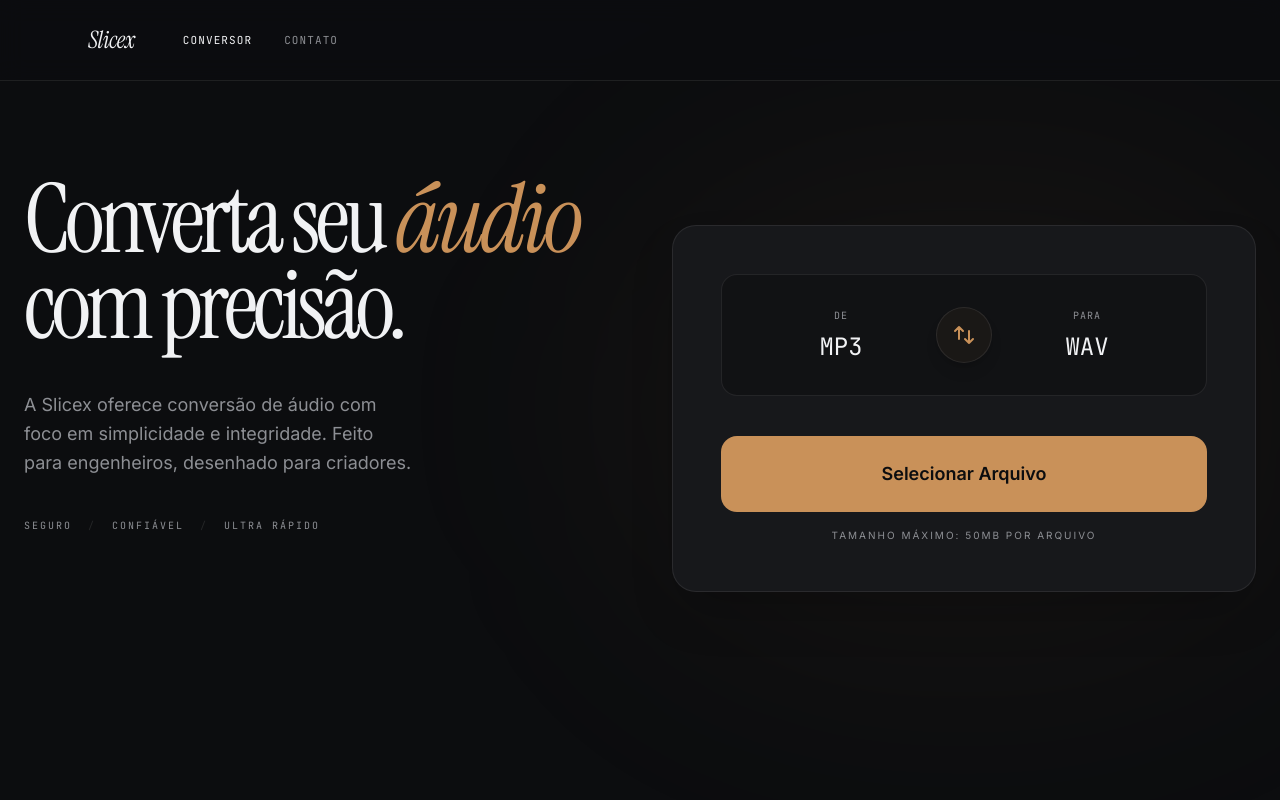
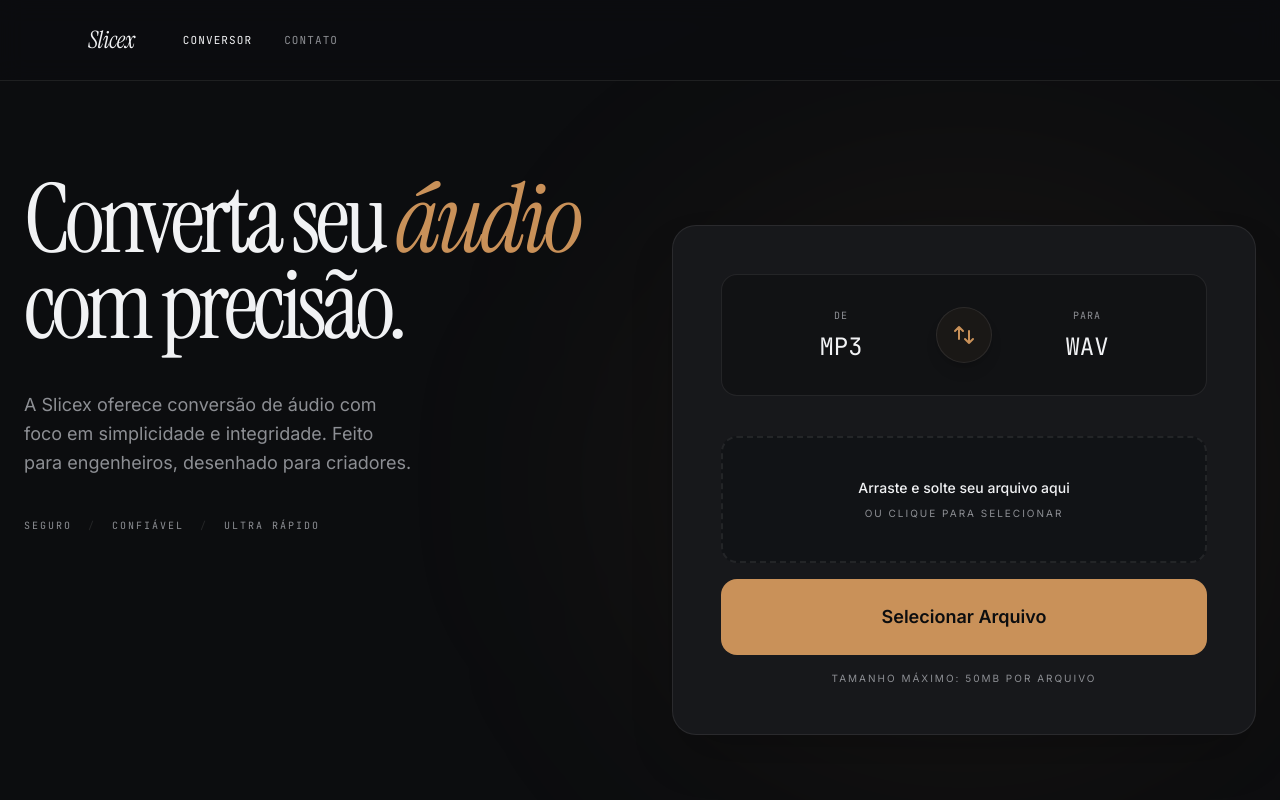
Before and after one commit to vavito/slicex_audio_converter, a React (Vite) app in the folder frontend/: page / in a window 1280 px wide. Shown: the top 800 px of the page. Built offline with nearby package versions, Linux system fonts and the light colour scheme; no server answers.

Commit message:
feat: area de drag and drop file

```diff
--- a/frontend/src/components/conversor/EstadoOcioso.tsx
+++ b/frontend/src/components/conversor/EstadoOcioso.tsx
@@ -1,4 +1,4 @@
-import { useRef } from "react";
+import { useRef, useState, type DragEvent } from "react";
 
 type EstadoOciosoProps = {
   aoSelecionarArquivo: (arquivo: File) => void;
@@ -6,6 +6,7 @@
 
 export function EstadoOcioso({ aoSelecionarArquivo }: EstadoOciosoProps) {
   const referenciaDoInputDeArquivo = useRef<HTMLInputElement>(null);
+  const [estaArrastando, setEstaArrastando] = useState(false);
 
   function abrirSeletorDeArquivo() {
     referenciaDoInputDeArquivo.current?.click();
@@ -19,8 +20,54 @@
     aoSelecionarArquivo(arquivoEscolhido);
   }
 
+  function aoArrastarSobre(evento: DragEvent<HTMLDivElement>) {
+    evento.preventDefault();
+    setEstaArrastando(true);
+  }
+
+  function aoSairDoArrasto(evento: DragEvent<HTMLDivElement>) {
+    evento.preventDefault();
+    setEstaArrastando(false);
+  }
+
+  function aoSoltarArquivo(evento: DragEvent<HTMLDivElement>) {
+    evento.preventDefault();
+    setEstaArrastando(false);
+    const arquivoSolto = evento.dataTransfer.files?.[0];
+    if (!arquivoSolto) return;
+    aoSelecionarArquivo(arquivoSolto);
+  }
+
   return (
     <div className="space-y-4">
+      <div
+        onDragOver={aoArrastarSobre}
+        onDragEnter={aoArrastarSobre}
+        onDragLeave={aoSairDoArrasto}
+        onDrop={aoSoltarArquivo}
+        onClick={abrirSeletorDeArquivo}
+        role="button"
+        tabIndex={0}
+        onKeyDown={(evento) => {
+          if (evento.key === "Enter" || evento.key === " ") {
+            evento.preventDefault();
+            abrirSeletorDeArquivo();
+          }
+        }}
+        className={`flex cursor-pointer flex-col items-center justify-center gap-2 rounded-2xl border-2 border-dashed px-6 py-10 text-center transition-all ${
+          estaArrastando
+            ? "border-primary bg-primary/10"
+            : "border-white/15 bg-background/40 hover:border-primary/40 hover:bg-background/60"
+        }`}
+      >
+        <span className="text-sm font-medium text-foreground">
+          Arraste e solte seu arquivo aqui
+        </span>
+        <span className="text-[10px] uppercase tracking-[0.2em] text-muted-foreground">
+          ou clique para selecionar
+        </span>
+      </div>
+
       <button
         type="button"
         onClick={abrirSeletorDeArquivo}
```
